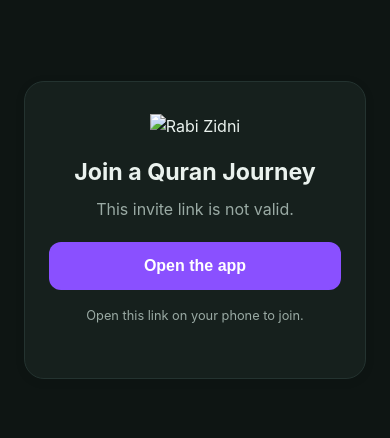
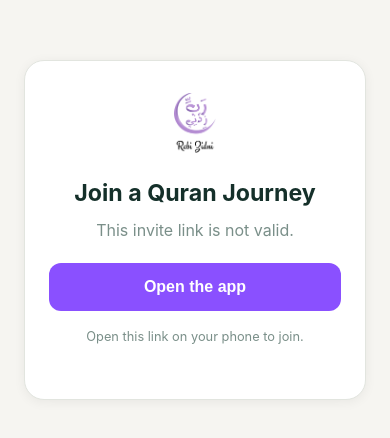
Before and after one commit to SaqibAminz/zikr-invites, a website: page join.html in a window 390 px wide. Shown: the part 192-630 px from the top of the page. Drawn offline with Linux system fonts and the dark colour scheme.

Commit message:
Add debug fingerprint, white theme, and fix logo filename
- Added debug keystore SHA256 to assetlinks.json for debug builds
- Changed color-scheme to light-only (no dark mode)
- Removed dark mode CSS media query from both HTML files
- Renamed Group 4.png to logo.png to avoid URL encoding issues

```diff
--- a/join.html
+++ b/join.html
@@ -9,23 +9,13 @@
   <meta property="og:description" content="You have been invited to read the Qur'an together. Open this on your phone.">
   <style>
     :root {
-      color-scheme: light dark;
+      color-scheme: light;
       --bg: #f6f5f1;
       --card: #fff;
       --ink: #15302a;
       --muted: #7a8f89;
       --brand: #8a50ff;
       --line: #e2e5df;
-    }
-    @media (prefers-color-scheme: dark) {
-      :root {
-        --bg: #0e1513;
-        --card: #16201d;
-        --ink: #eaf2ee;
-        --muted: #9aaaa4;
-        --brand: #8a50ff;
-        --line: #243330;
-      }
     }
     * {
       box-sizing: border-box;
@@ -116,7 +106,7 @@
 </head>
 <body>
   <main class="card">
-    <img src="./Group 4.png" alt="Rabi Zidni" class="logo">
+    <img src="./logo.png" alt="Rabi Zidni" class="logo">
     <h1>Join a Quran Journey</h1>
     <p id="sub">You have been invited to read together.</p>
     <div class="code" id="code" hidden></div>
```
Also changed, not shown: index.html (+1 -11 lines), .well-known/assetlinks.json, Mask group-2.png (added), Mask group.png (added), logo.png (added).
